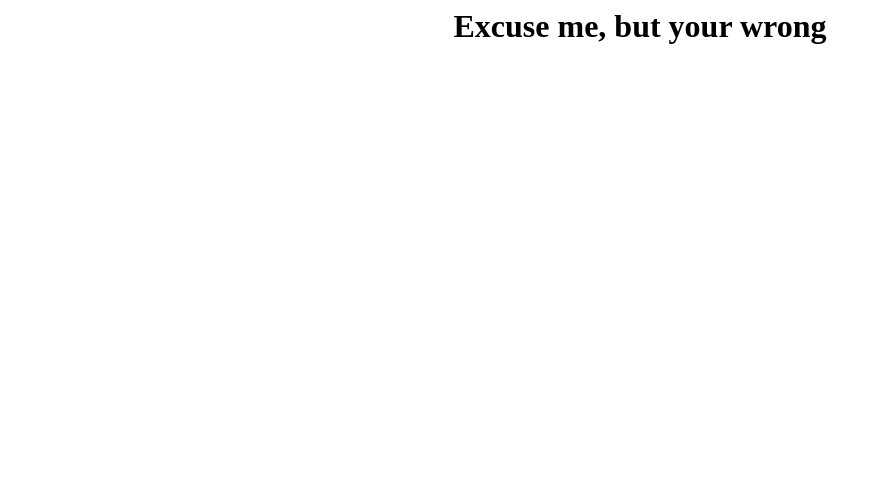
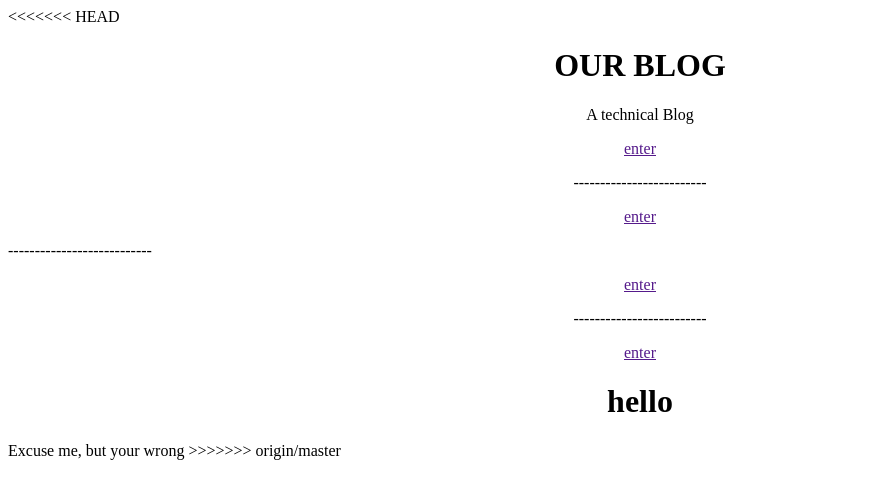
Before and after one commit to Th0raX/html, a plain HTML site: page index.html in a window 1280 px wide. Shown: the whole page, without its empty margins (0-881 px from the left). Drawn offline with Linux system fonts and the light colour scheme.

Commit message:
Add files via upload

```diff
--- a/index.html
+++ b/index.html
@@ -1,3 +1,58 @@
+<!DOCTYPE html>
+
 <html>
+<<<<<<< HEAD
+
+    <head>
+         <meta charset="UTF-8">
+         <link href="css/style.css" type="text/css" rel="stylesheet">
+         <title>A technical Blog</title>
+         <meta name="description" content="">
+         <meta name="keywords" content=""
+         <meta name="Author" content="Th0raX"> <!--DONT REMOVE THIS / Look License-->
+         <link rel="shortcut icon" href="logo hier eingeben" type="image/x-icon">
+         <link href="CSS/style.css" rel="stylesheet" type="text/css">
+         <meta name="Description" content="">
+    </head>
+
+    <body >
+
+        <div id="head" align="center">
+          <h1><b>OUR BLOG</b></h1>
+          <p>A technical Blog</span></p>
+          </div>
+        </div>
+
+        <div id="menu">
+
+                        <p align="center"> <a href="">enter</p></a>
+                        <p align="center"> -------------------------</p>
+                        <p align="center"> <a href="">enter</p></a>
+                        <p> ---------------------------</p>
+                        <p align="center"> <a href="">enter</p></a>
+                        <p align="center"> -------------------------</p>
+                        <p align="center"> <a href="">enter</p></a>
+
+        </div>
+
+
+
+         <div id="content" align="center">
+                        <h1>hello</h1>
+                        <p></p>
+                        <h2></h2>
+                        <h1></h1>
+         </div>
+
+         <div id="logo" background="logo.png">
+         </div>
+
+
+
+    </body>
+
+</html
+=======
 <h1 align="center"> Excuse me, but your wrong </h1>
 </html>
+>>>>>>> origin/master
```
Also changed, not shown: 2 other files.
